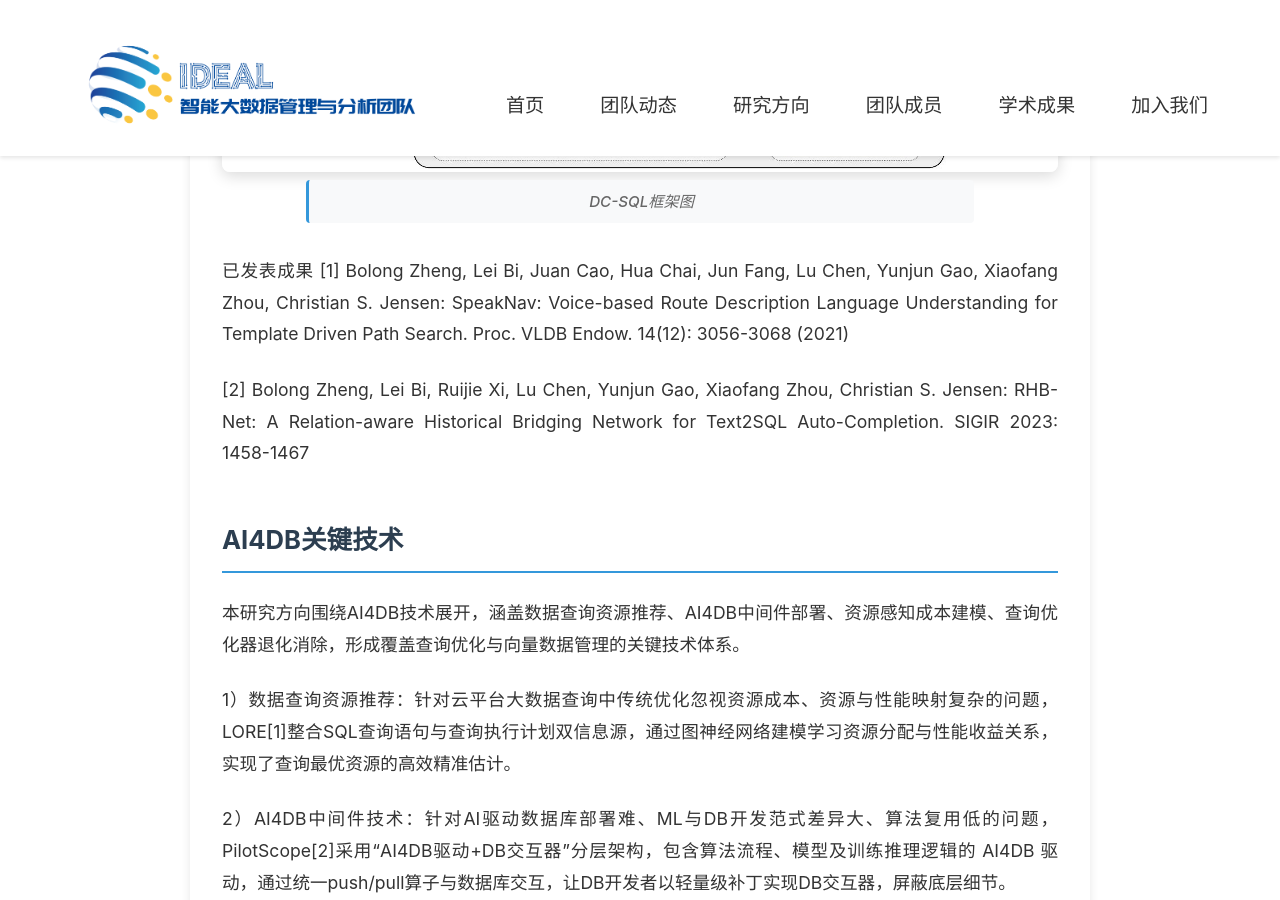
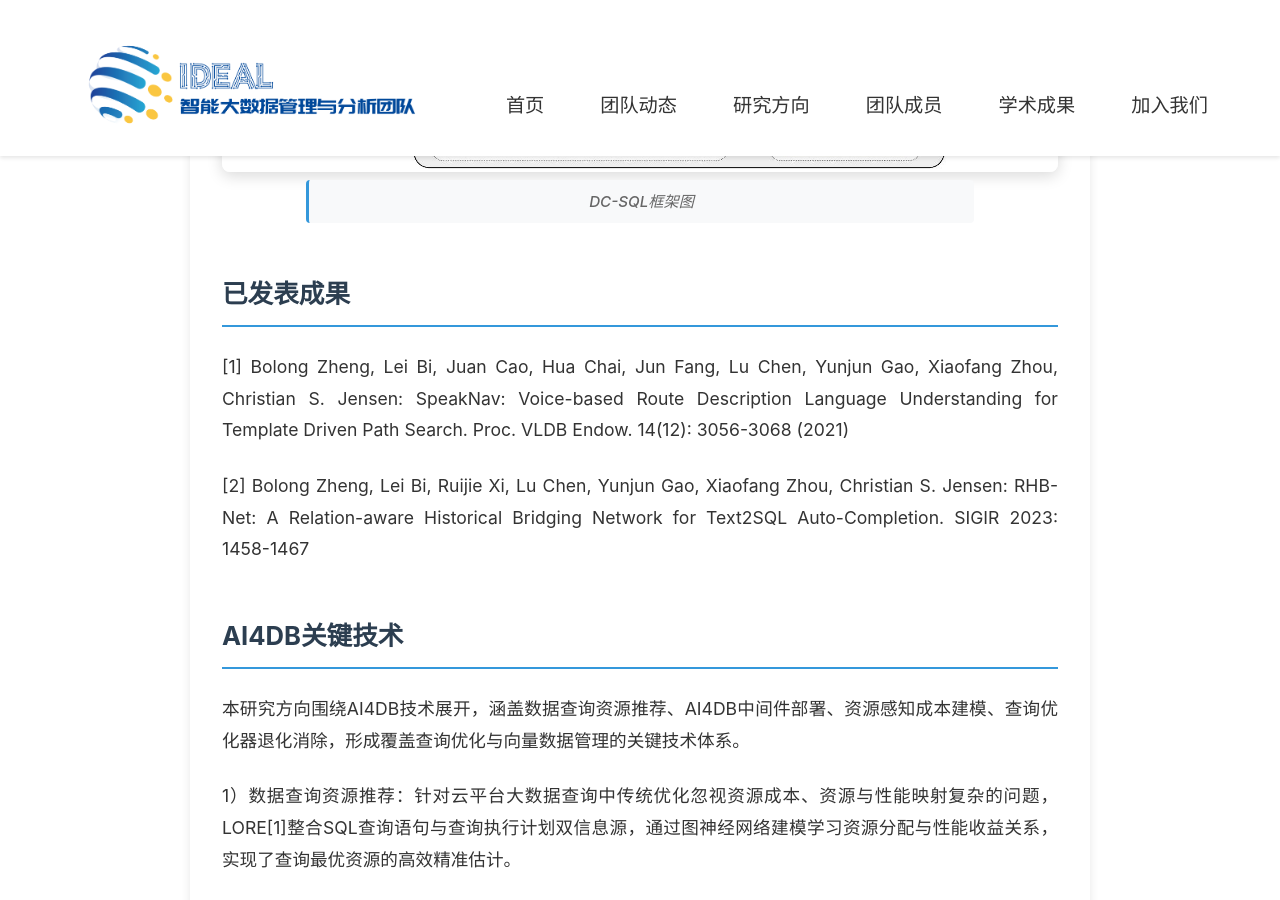
Before and after one commit to ideal-wut/ideal-wut.github.io, a Jekyll site: the page built from _research_articles/02-new-database-technologies.md, in a window 1280 px wide and 900 px high, scrolled down 2435 px. Built offline with Jekyll 4.4.1, drawn with Linux system fonts in a browser that asks for light colours; some of the changed text lies outside the part shown.

```diff
--- a/_research_articles/02-new-database-technologies.md
+++ b/_research_articles/02-new-database-technologies.md
@@ -4,8 +4,6 @@ title: 数据库新技术
 description: AI4DB、新型存储数据管理等前沿数据库技术研究与创新
 permalink: /research/articles/new-database-technologies/
 ---
-
-
 ## Text-to-SQL关键技术
 
 Text-to-SQL 通过自然语言交互方式降低结构化数据访问门槛，提升数据资产的可用性与普惠性，可直接支撑 BI（Business Intelligence） 报表、数据分析、客服问答、运营监控、教育科研、政务民生等场景，有助于充分释放数据要素的产业价值。
@@ -21,20 +19,18 @@ Text-to-SQL 需将用户自然语言形式的查询语句映射为可执行的SQ
 
 ![SpeakNav系统架构图](/assets/images/research/AI4DB-Text2SQL1.jpg)
 
-
 ![RHB-Net网络结构图](/assets/images/research/AI4DB-Text2SQL2.jpg)
-
-
 
 ![DC-SQL框架图](/assets/images/research/AI4DB-Text2SQL3.jpg)
 
+## 已发表成果
 
-已发表成果
 [1] Bolong Zheng, Lei Bi, Juan Cao, Hua Chai, Jun Fang, Lu Chen, Yunjun Gao, Xiaofang Zhou, Christian S. Jensen: SpeakNav: Voice-based Route Description Language Understanding for Template Driven Path Search. Proc. VLDB Endow. 14(12): 3056-3068 (2021)
 
 [2] Bolong Zheng, Lei Bi, Ruijie Xi, Lu Chen, Yunjun Gao, Xiaofang Zhou, Christian S. Jensen: RHB-Net: A Relation-aware Historical Bridging Network for Text2SQL Auto-Completion. SIGIR 2023: 1458-1467
 
 ## AI4DB关键技术
+
  本研究方向围绕AI4DB技术展开，涵盖数据查询资源推荐、AI4DB中间件部署、资源感知成本建模、查询优化器退化消除，形成覆盖查询优化与向量数据管理的关键技术体系。
 
 1）数据查询资源推荐：针对云平台大数据查询中传统优化忽视资源成本、资源与性能映射复杂的问题，LORE[1]整合SQL查询语句与查询执行计划双信息源，通过图神经网络建模学习资源分配与性能收益关系，实现了查询最优资源的高效精准估计。
@@ -48,20 +44,14 @@ Text-to-SQL 需将用户自然语言形式的查询语句映射为可执行的SQ
 本方向的研究成果发表在SIGMOD、VLDB、ICDE等重要学术期刊和会议上，申请/获得4项国家发明专利。团队在此方向与阿里云等知名企业展开合作，并实现相关技术的应用落地。
 ![最佳资源推荐学习框架](/assets/images/research/AI4DB1.png)
 
-
-
 ![资源感知的查询和计划表示学习框架](/assets/images/research/AI4DB2.png)
-
-
 
 ![AI和DB中间件](/assets/images/research/AI4DB3.png)
 
-
-
 ![性能衰退消除](/assets/images/research/AI4DB4.png)
 
+## 已发表成果
 
-已发表成果
 [1] Li Y, Wang L, Wang S, Sun Y, Peng Z. A resource-aware deep cost model for big data query processing. In2022 IEEE 38th International Conference on Data Engineering (ICDE) 2022 May 9 (pp. 885-897). IEEE.
 
 [2] Zhu R, Weng L, Wei W, Wu D, Peng J, Wang Y, Ding B, Lian D, Zheng B, Zhou J. Pilotscope: Steering databases with machine learning drivers. Proceedings of the VLDB Endowment. 2024 Jan 1;17(5):980-93.
@@ -69,7 +59,6 @@ Text-to-SQL 需将用户自然语言形式的查询语句映射为可执行的SQ
 [3] Li Y, Wang L, Zheng B, Peng Z. LORE: Learning-Based Resource Recommendation for Big Data Queries. In2025 IEEE 41st International Conference on Data Engineering (ICDE) 2025 May 19 (pp. 1732-1744). IEEE.
 
 [4] Weng L, Zhu R, Di Wu BD, Zheng B, Zhou J. Eraser: Eliminating Performance Regression on Learned Query Optimizer. PVLDB 17, 5 (2024), 926–938 [Internet]. 2024
-
 
 ## 新型存储技术
 
@@ -85,17 +74,14 @@ Text-to-SQL 需将用户自然语言形式的查询语句映射为可执行的SQ
 
 ![LDPC 细粒度读取和预测模型](/assets/images/research/存储器方向1.png)
 
-
 ![细粒度LDPC动态解码引擎](/assets/images/research/存储器方向2.png)
-
 
 ![冗余更新数据处理框架](/assets/images/research/存储器方向3.png)
 
-
 ![数据库-NVM-固态盘软硬件协同优化架构](/assets/images/research/存储器方向4.png)
 
+## 已发表成果
 
-## 已发表成果
 [1] Du, Yajuan，Gao, Yuan， Huang, Siyi，Li, Qiao.LDPC Level Prediction Toward Read Performance of High-Density Flash Memories.TCAD 2023:3264-3274
 
 [2] Yajuan Du，Yuan Gao，Qiao Li.Work-in-Progress: Prediction-based Fine-Grained LDPC Reading to Enhance High-Density Flash Read Performance.CASES 2022.
```
